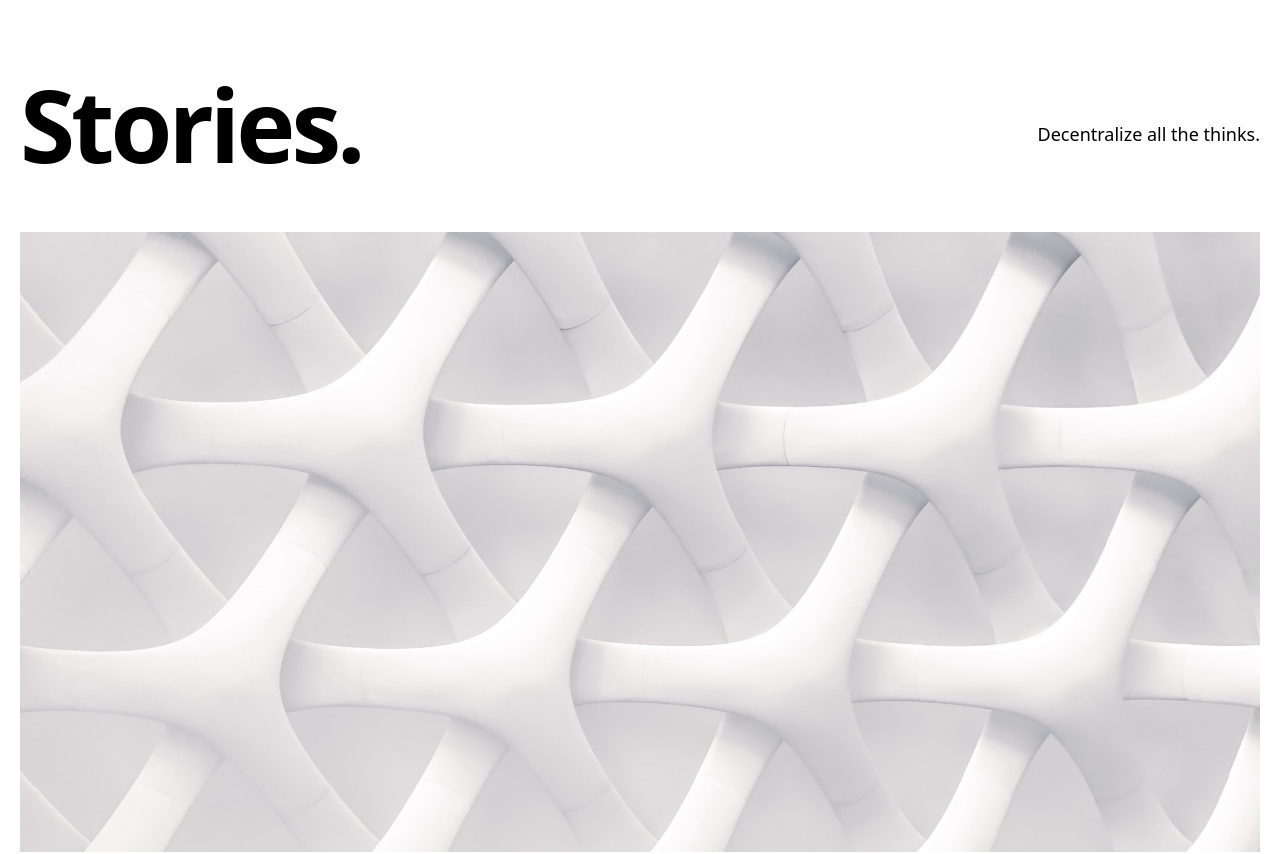
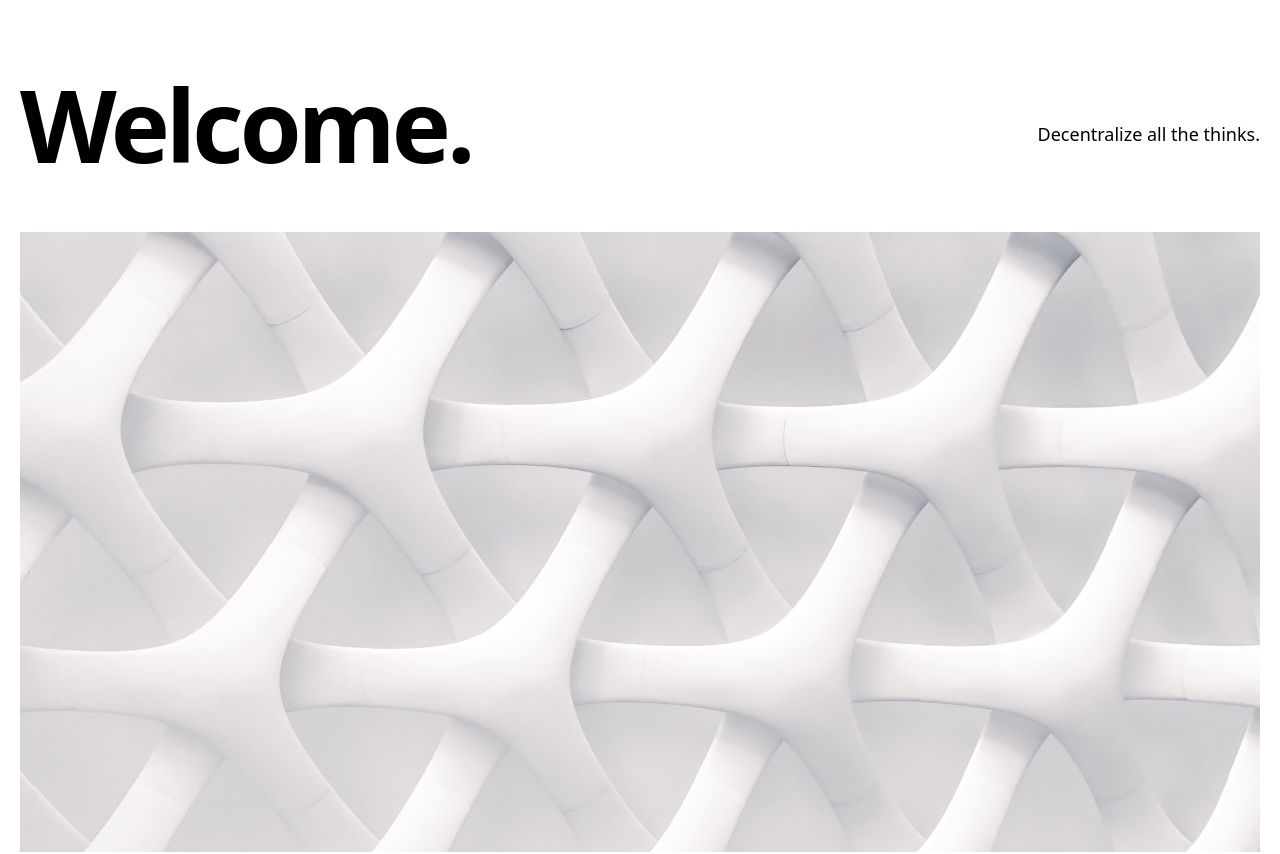
Before and after one commit to colkito/colkito.xyz, a Next.js app: page / in a window 1280 px wide. Shown: the top 854 px of the page. Built offline with nearby package versions, Linux system fonts and the light colour scheme.

Commit message:
update title

```diff
--- a/components/Intro.tsx
+++ b/components/Intro.tsx
@@ -2,7 +2,7 @@ export default function Intro() {
   return (
     <section className="flex-col md:flex-row flex items-center md:justify-between mt-16 mb-16 md:mb-12">
       <h1 className="text-6xl md:text-8xl font-bold tracking-tighter leading-tight md:pr-8">
-        Stories.
+        Welcome.
       </h1>
       <h4 className="text-center md:text-left text-lg mt-5 md:pl-8">
         Decentralize all the thinks.
```
